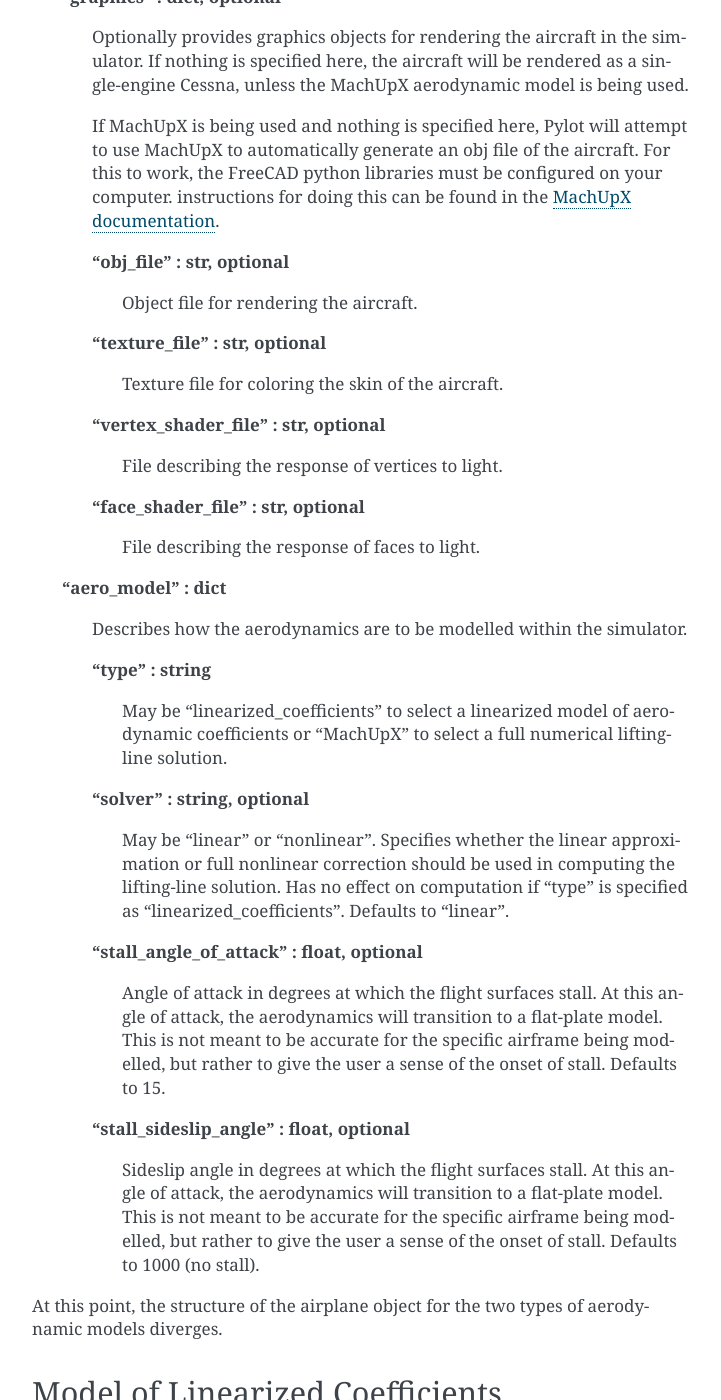
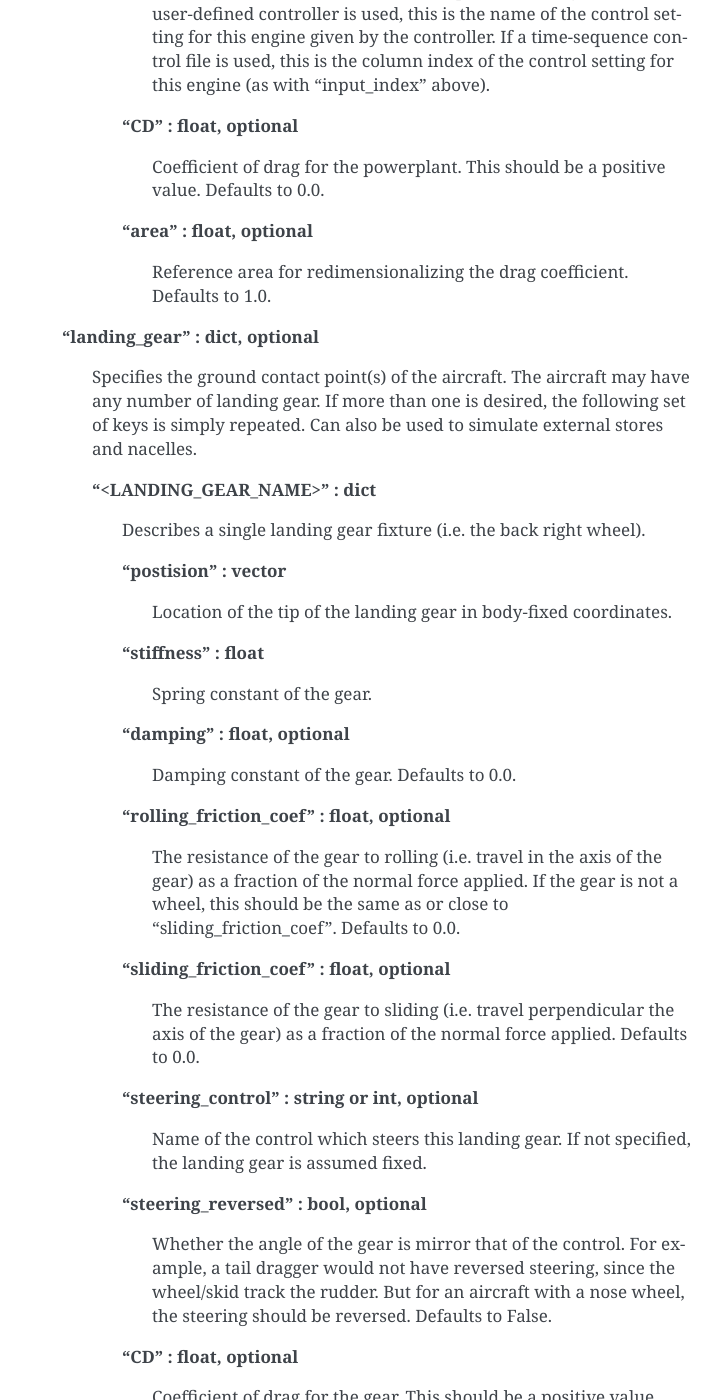
Before and after one commit to usuaero/Pylot, a Sphinx documentation site: the page built from docs/source/creating_input_files.md, in a window 1280 px wide and 1400 px high, scrolled down 11222 px. Shown: the whole window, without its empty margins (388-1109 px from the left). Built offline with Sphinx 7.4.7, drawn with Linux system fonts in a browser that asks for light colours; some of the changed text lies outside the part shown.

Commit message:
Updating documentation for landing gear.

```diff
--- a/docs/source/creating_input_files.md
+++ b/docs/source/creating_input_files.md
@@ -106,7 +106,7 @@ The following are keys which can be specified in the simulation JSON object. NOT
 >>>Path to file containing the JSON object describing the aircraft.
 >>
 >>**"trim" : dict, optional**
->>>If this key is specified, the simulator will start the aircraft trimmed in a climbing turn described by the following keys. If this key is not specified, "initial_state" must be alternately specified.
+>>>If this key is specified, the simulator will start the aircraft trimmed in a climbing turn described by the following keys. If this key is not specified, "initial_state" or "landed" must be alternately specified.
 >>>
 >>>**"velocity" : float**
 >>>>Initial airspeed.
@@ -136,7 +136,7 @@ The following are keys which can be specified in the simulation JSON object. NOT
 >>>>Whether to output intermediate guesses at each step of the iterative trim algorithm. Helps inform the user as to the progress/convergence of trim. Defaults to false.
 >>
 >>**"initial_state" : dict, optional**
->>>If this key is specified, the simulator will start the aircraft in the given state. No trimming will be performed. If this key is not specified, "trim" must be alternately specified.
+>>>If this key is specified, the simulator will start the aircraft in the given state. No trimming will be performed. If this key is not specified, "trim" or "landed" must be alternately specified.
 >>>
 >>>**"position" : vector**
 >>>>Position of the origin of the aircraft's body-fixed coordinate system in earth-fixed coordinates.
@@ -155,7 +155,16 @@ The following are keys which can be specified in the simulation JSON object. NOT
 >>>
 >>>>**"<CONTROL_NAME>" : float, optional**
 >>>>>Control setting. Defaults to neutral setting.
->>>>
+>>
+>>**"landed" : dict, optional**
+>>>If this key is specified, the simulator will start the aircraft landed at the given position and heading. If this key is not specified, "initial_state" or "landed" must be alternately specified.
+>>>
+>>>**"position" : list, optional**
+>>>>Initial position of the aircraft. Any altitude value given will be overridden to place the aircraft on the ground. Defaults to [0.0, 0.0, 0.0].
+>>>
+>>>**"heading" : float, optional**
+>>>>Initial heading angle in degrees. Defaults to 0.0.
+>>>
 >>**"state_output" : string, optional**
 >>>If specified, the simulator will write the 13 element state vector of the aircraft to this file at each time step. THIS WILL OVERWRITE ANY EXISTING FILE OF THE SAME NAME. Defaults to no output.
 >>
@@ -248,7 +257,7 @@ Describes an aircraft. The aerodynamics of the aircraft may be determined in one
 >>>>Specifies the column of the time-sequence control input file that corresponds to this control. Note that zero-based indexing is used and the zeroth column is always the time index (i.e. the first column after the time indices is denoted 1). Only required if a time sequence control input is used.
 >
 >**"engines" : dict, optional**
->>Specifies the propulsion system(s) of the aircraft. The aircraft may have any number of engines. If more than one is desired, the following set of keys is simply repeated. can also be used to simulate external stores and nacelles.
+>>Specifies the propulsion system(s) of the aircraft. The aircraft may have any number of engines. If more than one is desired, the following set of keys is simply repeated. Can also be used to simulate external stores and nacelles.
 >>
 >>**"<ENGINE_NAME>" : dict**
 >>>Describes a single engine. The thrust produced is assumed to be modelled by the function
@@ -280,6 +289,39 @@ Describes an aircraft. The aerodynamics of the aircraft may be determined in one
 >>>
 >>>**"CD" : float, optional**
 >>>>Coefficient of drag for the powerplant. This should be a positive value. Defaults to 0.0.
+>>>
+>>>**"area" : float, optional**
+>>>>Reference area for redimensionalizing the drag coefficient. Defaults to 1.0.
+>
+>**"landing_gear" : dict, optional**
+>>Specifies the ground contact point(s) of the aircraft. The aircraft may have any number of landing gear. If more than one is desired, the following set of keys is simply repeated. Can also be used to simulate external stores and nacelles.
+>>
+>>**"<LANDING_GEAR_NAME>" : dict**
+>>>Describes a single landing gear fixture (i.e. the back right wheel).
+>>>
+>>>**"postision" : vector**
+>>>>Location of the tip of the landing gear in body-fixed coordinates.
+>>>
+>>>**"stiffness" : float**
+>>>>Spring constant of the gear.
+>>>
+>>>**"damping" : float, optional**
+>>>>Damping constant of the gear. Defaults to 0.0.
+>>>
+>>>**"rolling_friction_coef" : float, optional**
+>>>>The resistance of the gear to rolling (i.e. travel in the axis of the gear) as a fraction of the normal force applied. If the gear is not a wheel, this should be the same as or close to "sliding_friction_coef". Defaults to 0.0.
+>>>
+>>>**"sliding_friction_coef" : float, optional**
+>>>>The resistance of the gear to sliding (i.e. travel perpendicular the axis of the gear) as a fraction of the normal force applied. Defaults to 0.0.
+>>>
+>>>**"steering_control" : string or int, optional**
+>>>>Name of the control which steers this landing gear. If not specified, the landing gear is assumed fixed.
+>>>
+>>>**"steering_reversed" : bool, optional**
+>>>>Whether the angle of the gear is mirror that of the control. For example, a tail dragger would not have reversed steering, since the wheel/skid track the rudder. But for an aircraft with a nose wheel, the steering should be reversed. Defaults to False.
+>>>
+>>>**"CD" : float, optional**
+>>>>Coefficient of drag for the gear. This should be a positive value. Defaults to 0.0.
 >>>
 >>>**"area" : float, optional**
 >>>>Reference area for redimensionalizing the drag coefficient. Defaults to 1.0.
```
Also changed, not shown: 2 other files.
